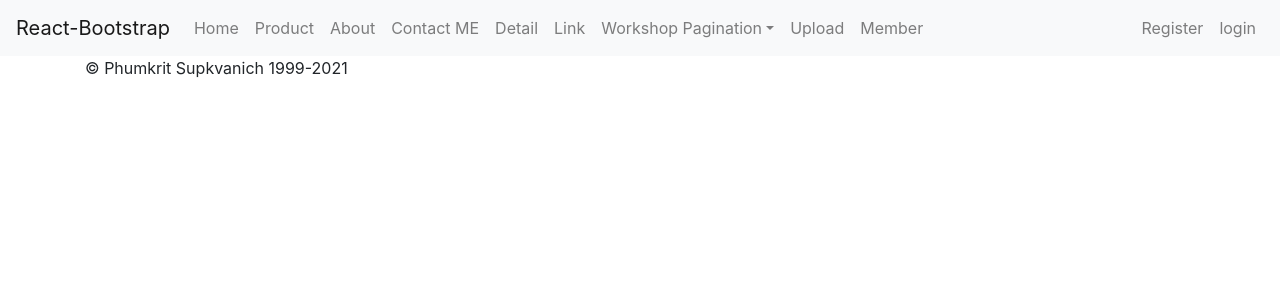
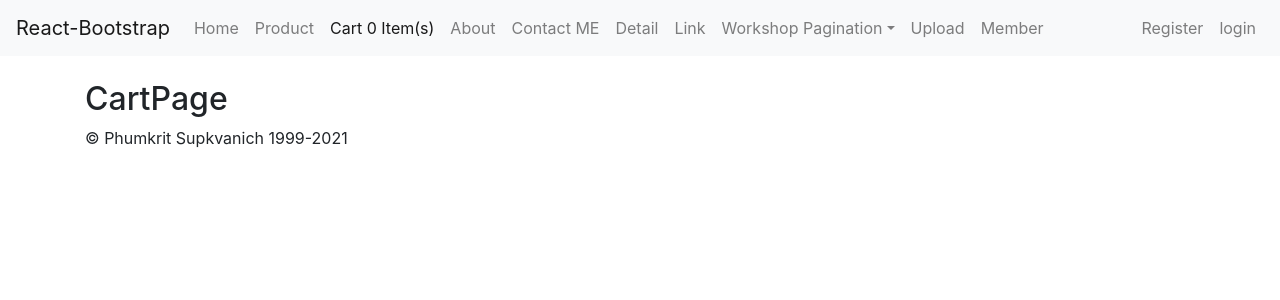
Before and after one commit to Phumkrit/HW_3_button, a React (Create React App) app: page /cart in a window 1280 px wide. Shown: the top 300 px of the page. Built offline with nearby package versions, Linux system fonts and the light colour scheme; what react-toast-notifications would draw is missing.

Commit message:
charpter9-2

```diff
--- a/src/App.js
+++ b/src/App.js
@@ -26,6 +26,7 @@ import UserStoreProvider from "./context/UserContext";
 import { Provider } from 'react-redux'
 import { createStore } from 'redux'
 import rootReducer from "./redux/reducers/index";
+import CartPage from './Components/pages/CartPage';
 
 const store = createStore(rootReducer)
 
@@ -49,6 +50,9 @@ function App() {
               </Route> */}
               <Route path="/product">
                 <ProductPage />
+              </Route>
+              <Route path="/cart">
+                <CartPage />
               </Route>
               <Route path="/detail/:id/title/:title">
                 <DetailPage />
--- a/src/Components/Navbar.js
+++ b/src/Components/Navbar.js
@@ -7,10 +7,12 @@ import { useSelector,useDispatch } from "react-redux";
 import { updateProfile } from "../redux/action/authAction";
 
 
+
 const Navbar_v1 = () => {
   const history = useHistory()
   //const userStore = React.useContext(UserStoreContext);
   const profileRedux = useSelector((state) => state.authReducer.profile);
+  const total = useSelector((state) => state.cartReducer.total);
   const dispatch = useDispatch()
   // const [profile,setprofile] = React.useState(null)
   const getprofile = () => {
@@ -39,6 +41,7 @@ const Navbar_v1 = () => {
     <Nav className="mr-auto">
       <NavLink exact to="/" className="nav-link" activeClassName="active">Home</NavLink>
       <NavLink exact to="/product" className="nav-link" activeClassName="active">Product</NavLink>
+      <NavLink exact to="/cart" className="nav-link" activeClassName="active">Cart {total} Item(s)</NavLink>
       <NavLink exact to="/about" className="nav-link" activeClassName="active">About</NavLink>
       <NavLink exact to="/contact" className="nav-link" activeClassName="active">Contact ME</NavLink>
       <NavLink exact to="/detail" className="nav-link" activeClassName="active">Detail</NavLink>
--- /dev/null
+++ b/src/Components/pages/CartPage.js
@@ -0,0 +1,16 @@
+import React from 'react'
+
+const cartPage = () => {
+  return (
+    <div className="container">
+            <div className="row">
+                <div className="col-md-12 mt-4">
+                    <h2>CartPage</h2>
+
+                </div>
+            </div>
+        </div>
+  )
+}
+
+export default cartPage
--- a/src/Components/pages/ProductPage.js
+++ b/src/Components/pages/ProductPage.js
@@ -2,11 +2,17 @@ import React from "react";
 import { Table,Image,Badge,Spinner,Button } from "react-bootstrap";
 import axios from "axios";
 import { IoIosPlay } from "react-icons/io";
+import { addtocart } from "/React-Course/git101/react-online/src/redux/action/cartAction";
+import { useSelector, useDispatch} from 'react-redux'
 
 function ProductPage() {
   const [product, setProduct] = React.useState([]);
   const [loading, setloading] = React.useState(false);
   const [error, seterror] = React.useState(null);
+
+  const dispatch = useDispatch()
+  const cart = useSelector((state) => state.cartReducer.cart)
+  const total = useSelector((state) => state.cartReducer.total)
 
   const getData = async () => {
     try
@@ -50,6 +56,17 @@ function ProductPage() {
       )
   }
 
+  const addCart = (p) => {
+      const product = {
+        id: p.id,
+        name: p.title,
+        price: p.view,
+        qty: 1
+      }
+
+
+      dispatch(addtocart(product, cart))
+  }
   return (
     <div className="container">
       <div className="row">
@@ -79,7 +96,10 @@ function ProductPage() {
                             <td>{p.date}</td>
                             <td><Badge variant="primary">{p.view}</Badge></td>
                             <td><Image src={p.picture} rounded width={60}/></td>
-                            <td><Button href={`/detail/${p.id}/title/${p.title}`} variant="dark">Click ME <IoIosPlay/> </Button></td>
+                            <td><Button href={`/detail/${p.id}/title/${p.title}`} variant="dark">Click ME <IoIosPlay/> </Button>
+                            <Button variant="outline-warning" className="ml-2" onClick={() => addCart(p)}>BUY</Button>
+
+                            </td>
                         </tr>
                     )
 
--- /dev/null
+++ b/src/redux/action/cartAction.js
@@ -0,0 +1,29 @@
+
+export const ADD_TO_CART = 'ADD_TO_CART'
+
+export const addtocart = (product = {}, cart = []) => {
+    let exists = false;
+
+    if(cart.length > 0) {
+        for(const c of cart){
+            if (c.id === product.id){
+                c.qty++
+                exists = true;
+            }
+        }
+    }
+
+    if(!exists) {
+        cart.push(product)
+    }
+
+    const total = cart.reduce((totalQty , product) => totalQty + product.qty, 0)
+
+    return {
+        type: ADD_TO_CART,
+        payload: {
+            cart: cart,
+            total: total
+        }
+    }
+}
--- /dev/null
+++ b/src/redux/reducers/cartReducer.js
@@ -0,0 +1,24 @@
+import { ADD_TO_CART } from "../action/cartAction";
+
+const initState = {
+    cart: [],
+    total: 0
+}
+
+const cartReducer = (state = initState, action) => {
+
+    switch(action.type) {
+      case ADD_TO_CART: return{
+        ...state,
+        cart: action.payload.cart,
+        total: action.payload.total
+      }
+
+      default: break;
+    }
+
+
+    return state;
+  };
+
+  export default cartReducer;
--- a/src/redux/reducers/index.js
+++ b/src/redux/reducers/index.js
@@ -1,8 +1,9 @@
 import { combineReducers } from "redux";
 import authReducer from "./authReducer";
+import cartReducer from "./cartReducer";
 
 const rootReducer = combineReducers({
-  authReducer,
+  authReducer,cartReducer
 });
 
 export default rootReducer;
```
